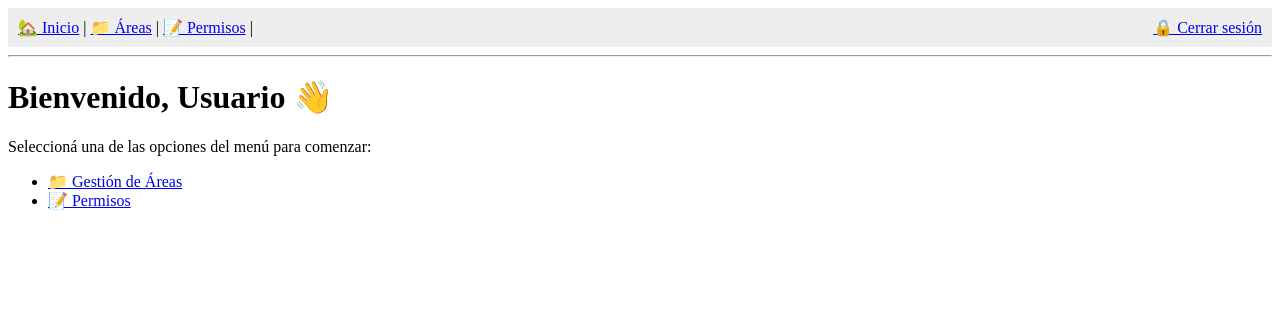
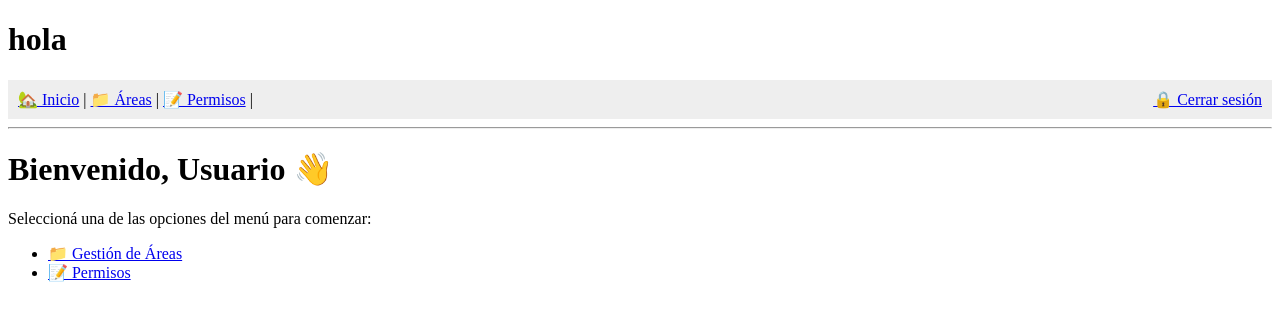
Before and after one commit to LinaB24/peoplepro, a PHP site: page /vistas/inicio.php in a window 1280 px wide. Shown: the top 321 px of the page. Run offline with PHP 8.4, Linux system fonts and the light colour scheme.

Commit message:
actualizacion 15-05

```diff
--- a/vistas/inicio.php
+++ b/vistas/inicio.php
@@ -5,7 +5,7 @@
     <title>Inicio</title>
 </head>
 <body>
-
+    <h1>hola</h1>
 <!-- Navegación principal -->
 <nav style="background:#eee; padding:10px;">
     <a href="./index.php?accion=inicio">🏡 Inicio</a> |
```
